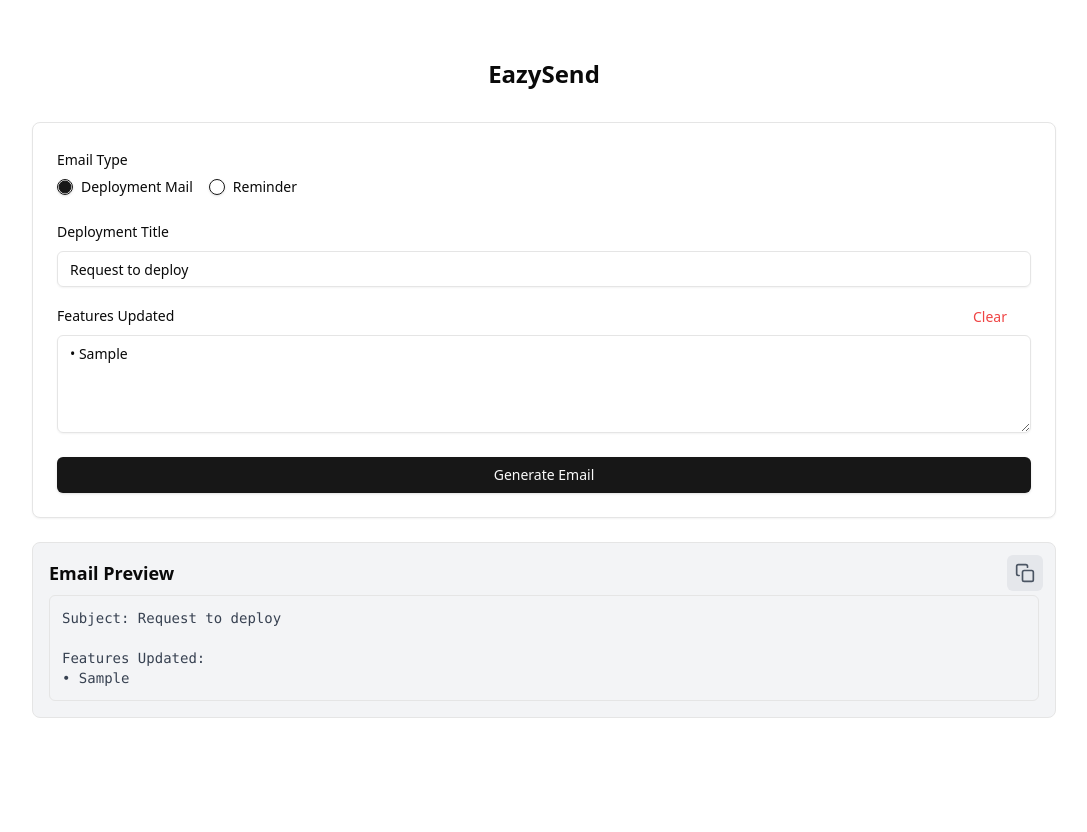
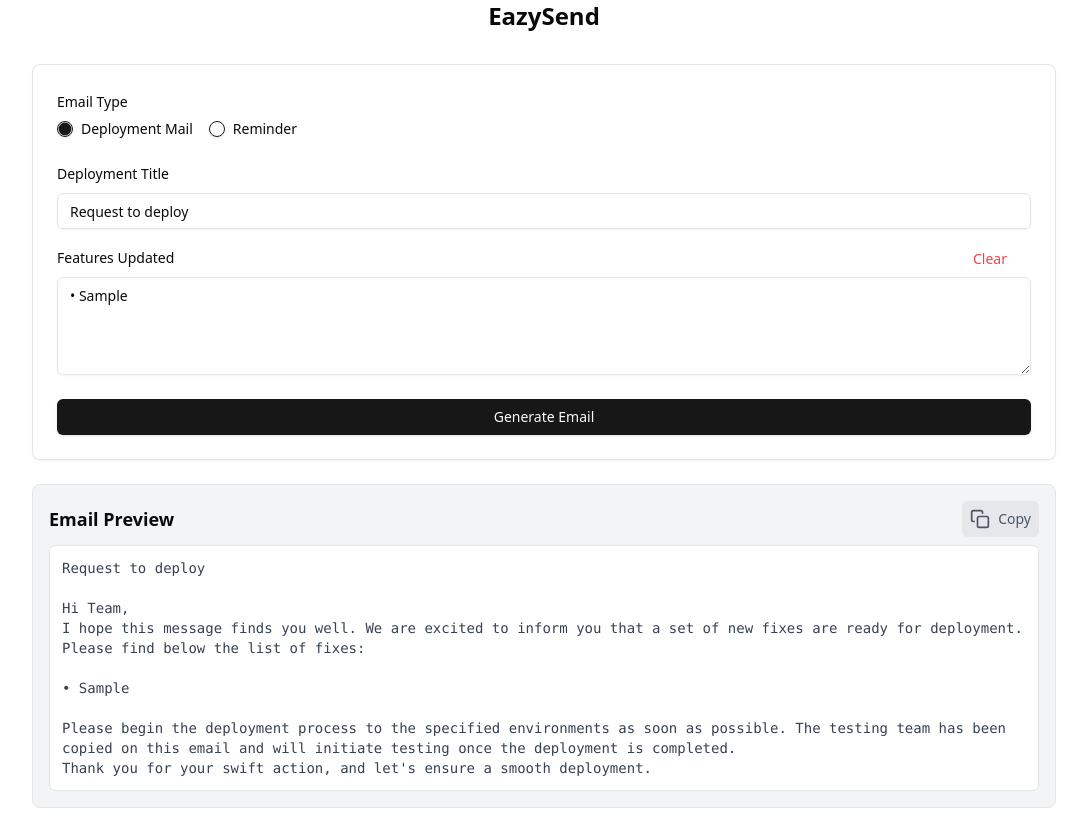
Before and after one commit to kalejaiyeoluwadara/eazysend, a Next.js app: page / in a window 1280 px wide. Both pictures are taken after typing "Sample" into the empty fields and a click on the button "Generate Email". Shown: the whole page, without its empty margins (96-1183 px from the left). Before the commit the page ends 800 px from the top, so only its background shows below. Built offline with nearby package versions, Linux system fonts and the light colour scheme.

Commit message:
updated email formatting

```diff
--- a/app/components/EmailPreview.tsx
+++ b/app/components/EmailPreview.tsx
@@ -1,4 +1,5 @@
 "use client";
+
 import { FiCopy } from "react-icons/fi";
 import { useState } from "react";
 import toast, { Toaster } from "react-hot-toast";
@@ -17,9 +18,20 @@ export const EmailPreview = ({ emailData }: EmailPreviewProps) => {
 
   const generateEmailContent = () => {
     if (emailData.type === "mail") {
-      return `Subject: ${emailData.title}\n\nFeatures Updated:\n${emailData.features}`;
+      return `${emailData.title}
+
+Hi Team,
+I hope this message finds you well. We are excited to inform you that a set of new fixes are ready for deployment. Please find below the list of fixes:
+
+${emailData.features}
+
+Please begin the deployment process to the specified environments as soon as possible. The testing team has been copied on this email and will initiate testing once the deployment is completed.
+Thank you for your swift action, and let's ensure a smooth deployment.
+`;
     } else {
-      return `Reminder for deployment: ${emailData.deploymentName}`;
+      return ` Hi Team,
+
+ This is a gentle reminder to deploy ${emailData.deploymentName}. Thank you for your swift response.`;
     }
   };
 
@@ -37,18 +49,21 @@ export const EmailPreview = ({ emailData }: EmailPreviewProps) => {
   return (
     <div className="relative my-6 bg-gray-100 p-4 rounded-lg border">
       <Toaster />
-      <h2 className="text-lg font-semibold mb-2">Email Preview</h2>
-      <pre className="whitespace-pre-wrap text-sm text-gray-700 border p-3 rounded-md">
+      <div className="flex justify-between items-center mb-2">
+        <h2 className="text-lg font-semibold">Email Preview</h2>
+        <button
+          onClick={handleCopy}
+          className="p-2 rounded-md bg-gray-200 hover:bg-gray-300 transition flex items-center gap-2"
+        >
+          <FiCopy className="w-5 h-5 text-gray-600" />
+          <span className="text-sm text-gray-600">
+            {copied ? "Copied!" : "Copy"}
+          </span>
+        </button>
+      </div>
+      <pre className="whitespace-pre-wrap text-sm text-gray-700 border p-3 rounded-md bg-white">
         {generateEmailContent()}
       </pre>
-
-      {/* Copy button */}
-      <button
-        onClick={handleCopy}
-        className="absolute top-3 right-3 p-2 rounded-md bg-gray-200 hover:bg-gray-300 transition"
-      >
-        <FiCopy className="w-5 h-5 text-gray-600" />
-      </button>
     </div>
   );
 };
```
